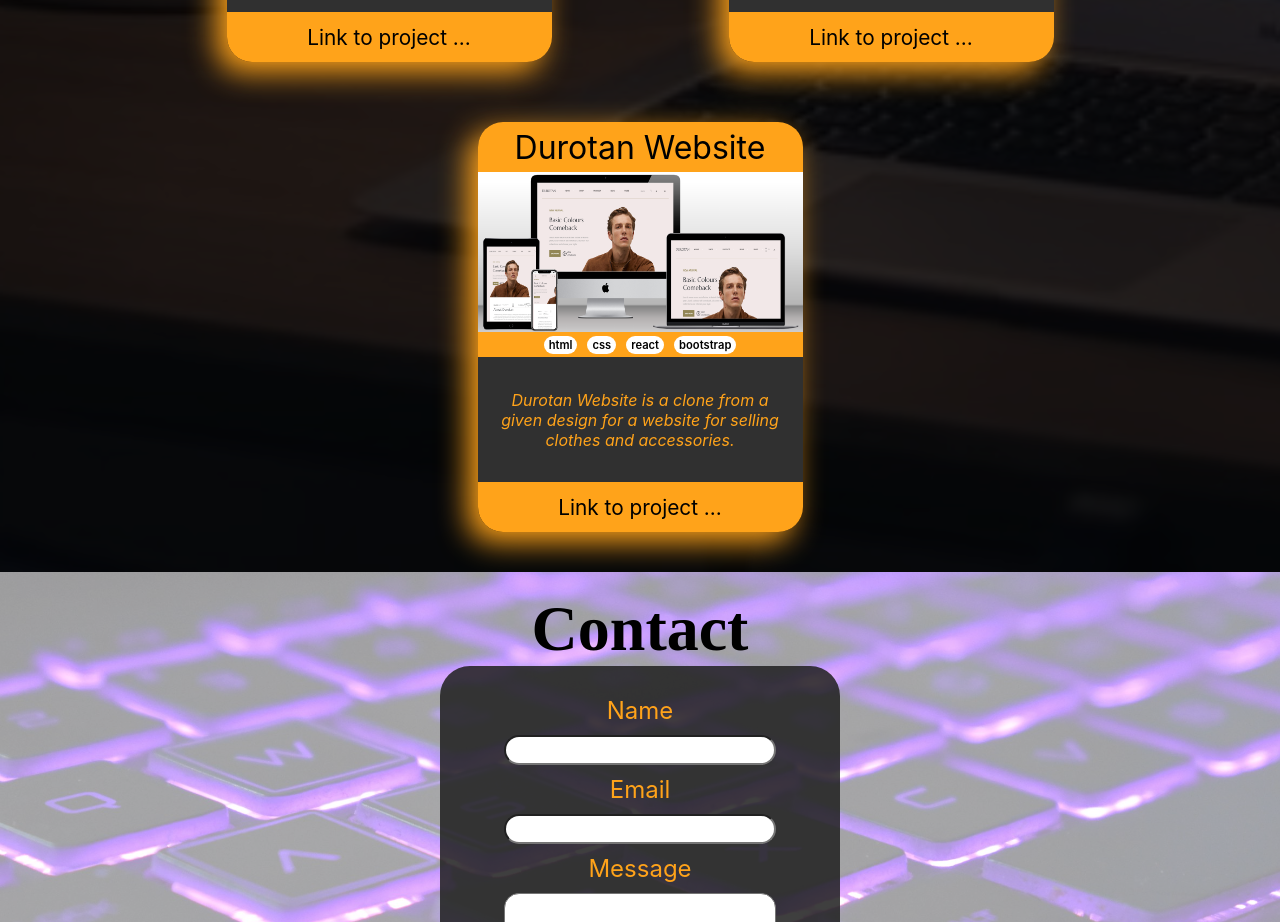
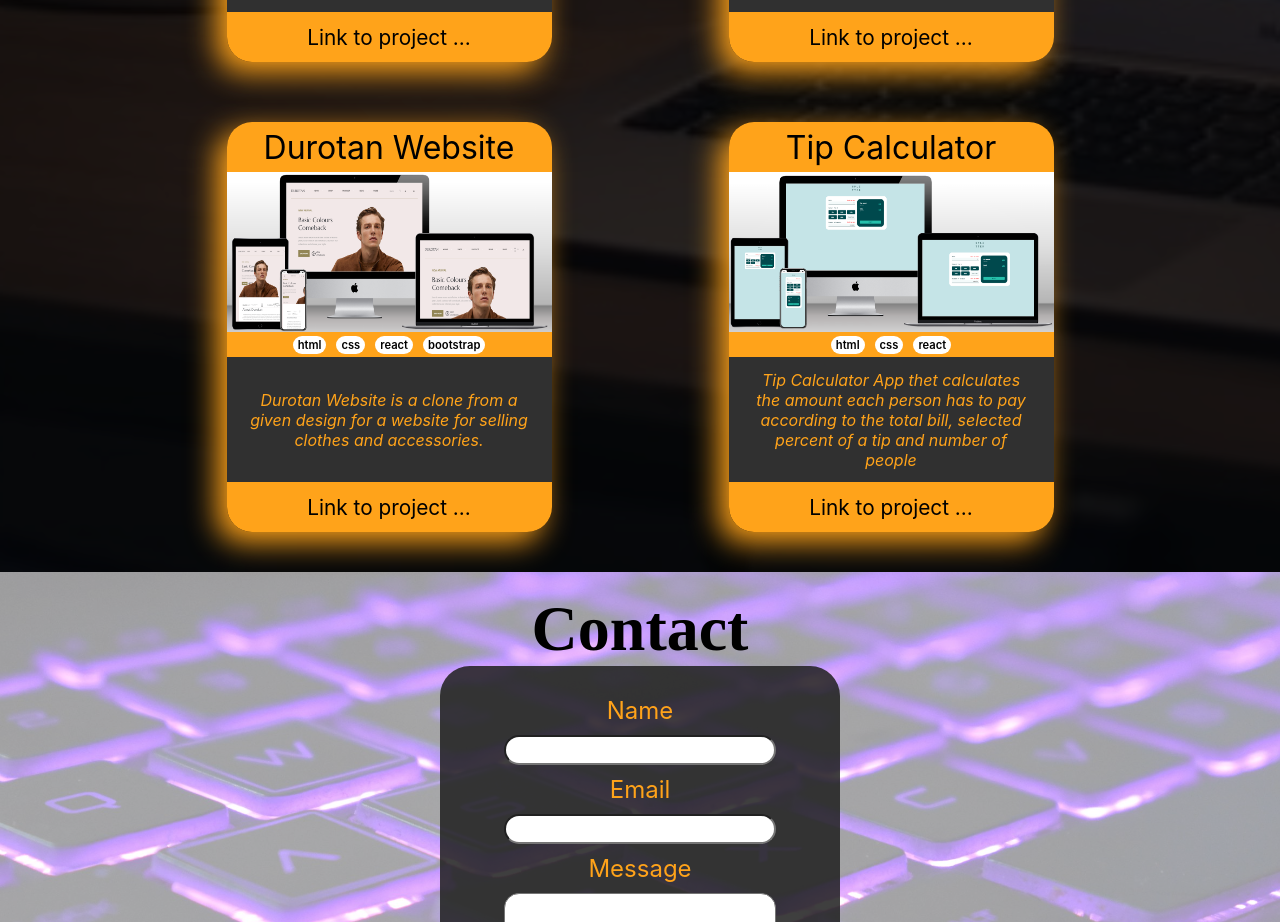
Before and after one commit to Kiril-Pavlov/portfolio-website, a React (Create React App) app: page / in a window 1280 px wide. Shown: the part 2940-3862 px from the top of the page. Built offline with nearby package versions, Linux system fonts and the light colour scheme; a web font is replaced by a local one.

Commit message:
added Tip Calculator App to portfolio

```diff
--- a/src/components/Projects.js
+++ b/src/components/Projects.js
@@ -5,6 +5,7 @@ import movieImg from "../assets/movie-app.png"
 import todoImg from "../assets/todo-app-mockup.png"
 import bookmarkImg from "../assets/bookmark-app-mockup.png"
 import durotanImg from "../assets/durotan-site-mockup.png"
+import tipCalcImg from "../assets/tip-calc-mockup.png"
 
 const Projects = () => {
     const projectsList = [
@@ -42,6 +43,13 @@ const Projects = () => {
             description: "Durotan Website is a clone from a given design for a website for selling clothes and accessories.",
             skills: ["html", "css", "react","bootstrap"],
             url: "https://durotan-clone-site.netlify.app/"
+        },
+        {
+            name: "Tip Calculator",
+            img: `${tipCalcImg}`,
+            description: "Tip Calculator App thet calculates the amount each person has to pay according to the total bill, selected percent of a tip and number of people",
+            skills: ["html", "css", "react"],
+            url: "https://tip-splitter-calc.netlify.app/"
         }
     ]
     return (
```
Also changed, not shown: src/assets/tip-calc-mockup.png (added).
